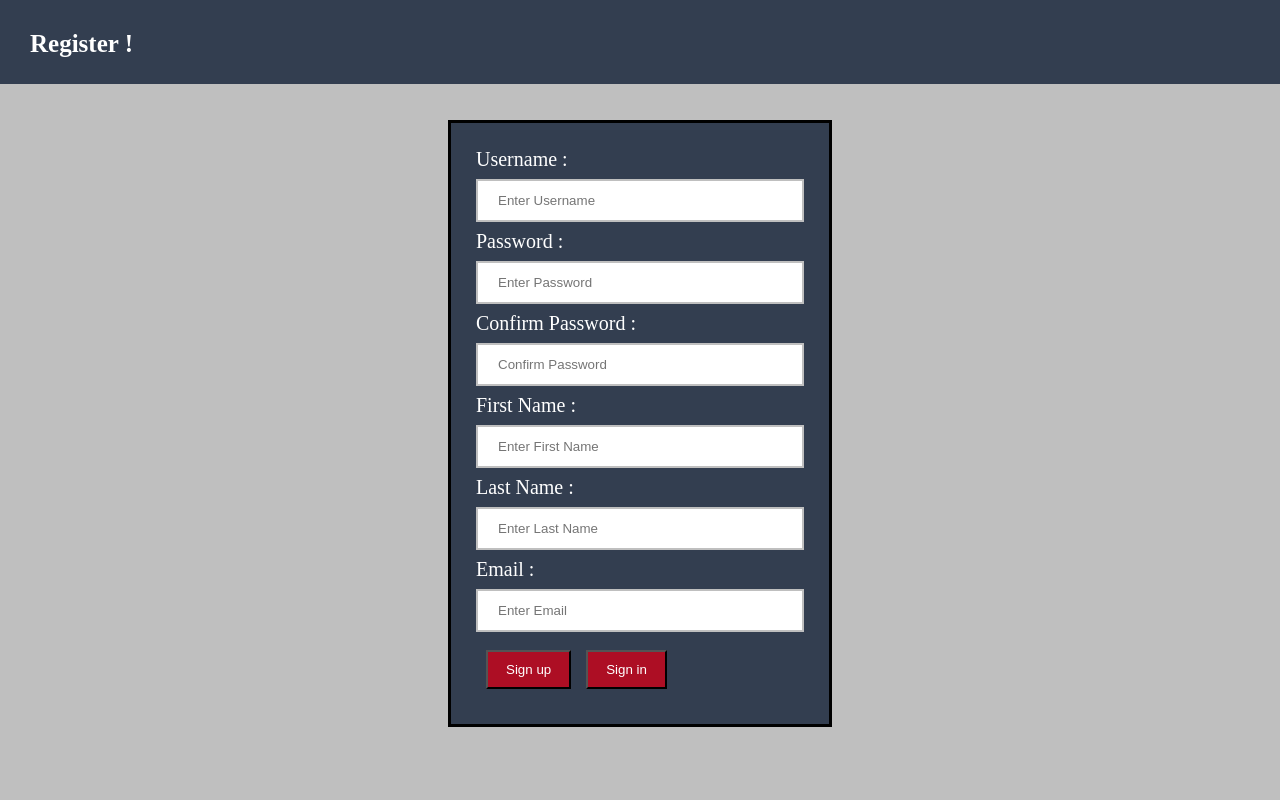
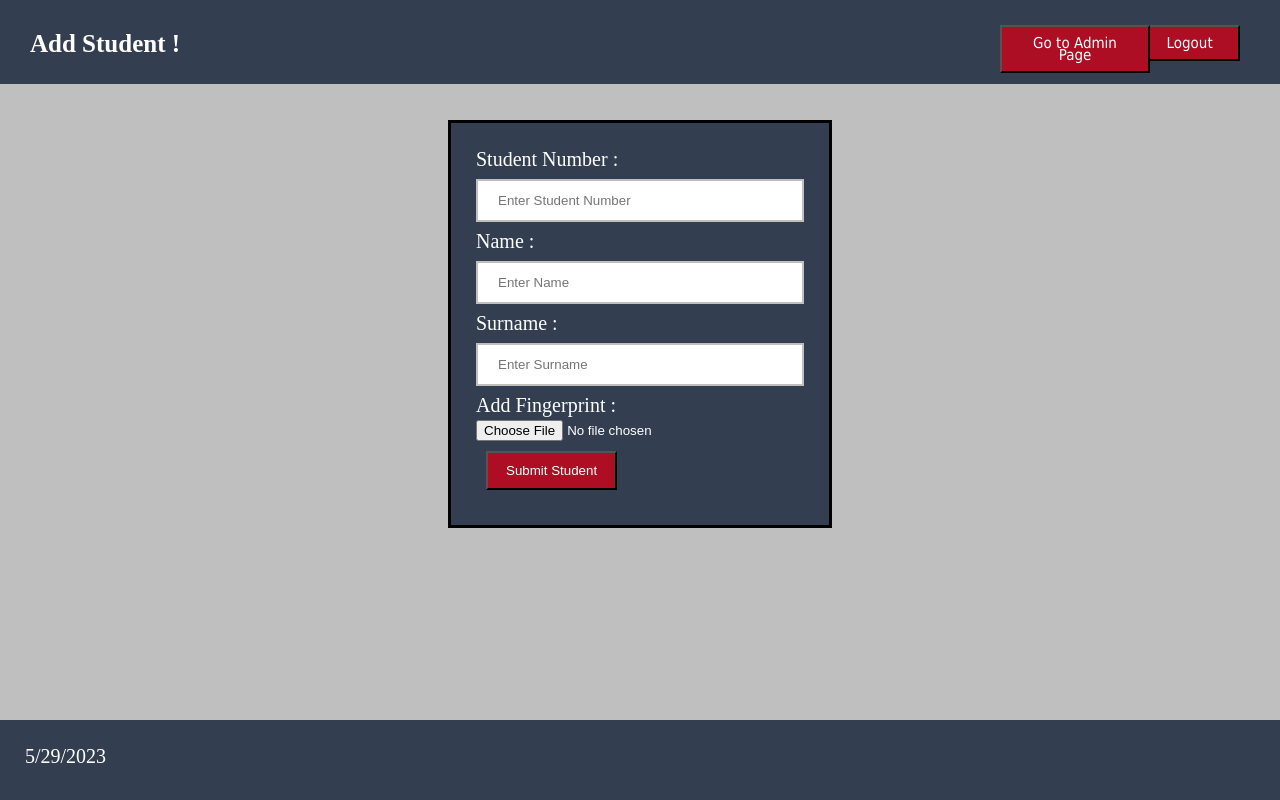
Before and after one commit to fp-server-attendance/interface, a website: page templates/addStudent.html in a window 1280 px wide. Drawn offline with Linux system fonts and the light colour scheme.

Commit message:
added extra html pages
added addStudent, addLecture and addInstructor html pages

```diff
--- a/templates/addStudent.html
+++ b/templates/addStudent.html
@@ -4,27 +4,23 @@
     <meta charset="UTF-8">
     <title>Title</title>
     <link rel="stylesheet" href="../static/style.css" type="text/css">
+    <script src="../Js Files/addStudent.js" defer></script>
 </head>
 <body>
-<div class="top">Register !</div>
-    <form action="/register" method="POST">
-        <div class="containerAddEvent">
-            <label>Username : </label>
-            <input type="text" placeholder="Enter Username" name="username" required>
-            <label>Password : </label>
-            <input type="password" placeholder="Enter Password" name="password" required>
-            <label>Confirm Password : </label>
-            <input type="password" placeholder="Confirm Password" name="conf_password" required>
-            <label>First Name : </label>
-            <input type="text" placeholder="Enter First Name" name="firstname" required>
-            <label>Last Name : </label>
-            <input type="text" placeholder="Enter Last Name" name="lastname" required>
-            <label>Email : </label>
-            <input type="text" placeholder="Enter Email" name="email" required>
-            <button type="submit" class="registerbtn">Sign up</button>
-            <a href="./login.html"><button type="button" class="loginbtn">Sign in</button></a>
-            <!-- <div class="msg">{{ msg }}</div> -->
-        </div>
-    </form>
+<div class="top">Add Student !</div>
+<div id="currDate" class="currDate"></div>
+<a href="./login.html"><button type="button" class="logoutbtn">Logout</button></a>
+<a href=./adminPage.html><button type="button" class="mainPagebtn">Go to Admin Page</button></a>
+    <div class="containerAddEvent">
+        <label>Student Number : </label>
+        <input type="text" placeholder="Enter Student Number" name="studentNo" required>
+        <label>Name : </label>
+        <input type="text" placeholder="Enter Name" name="name" required>
+        <label>Surname : </label>
+        <input type="text" placeholder="Enter Surname" name="surname" required>
+        <label>Add Fingerprint : </label>
+        <input type="file" id="myfile" name="myfile">
+        <button id="submitStudent-btn" class="registerbtn">Submit Student</button>
+    </div>
 </body>
 </html>
```
Also changed, not shown: templates/addInstructor.html (+16 -20 lines), templates/addLecture.html (+14 -20 lines).
